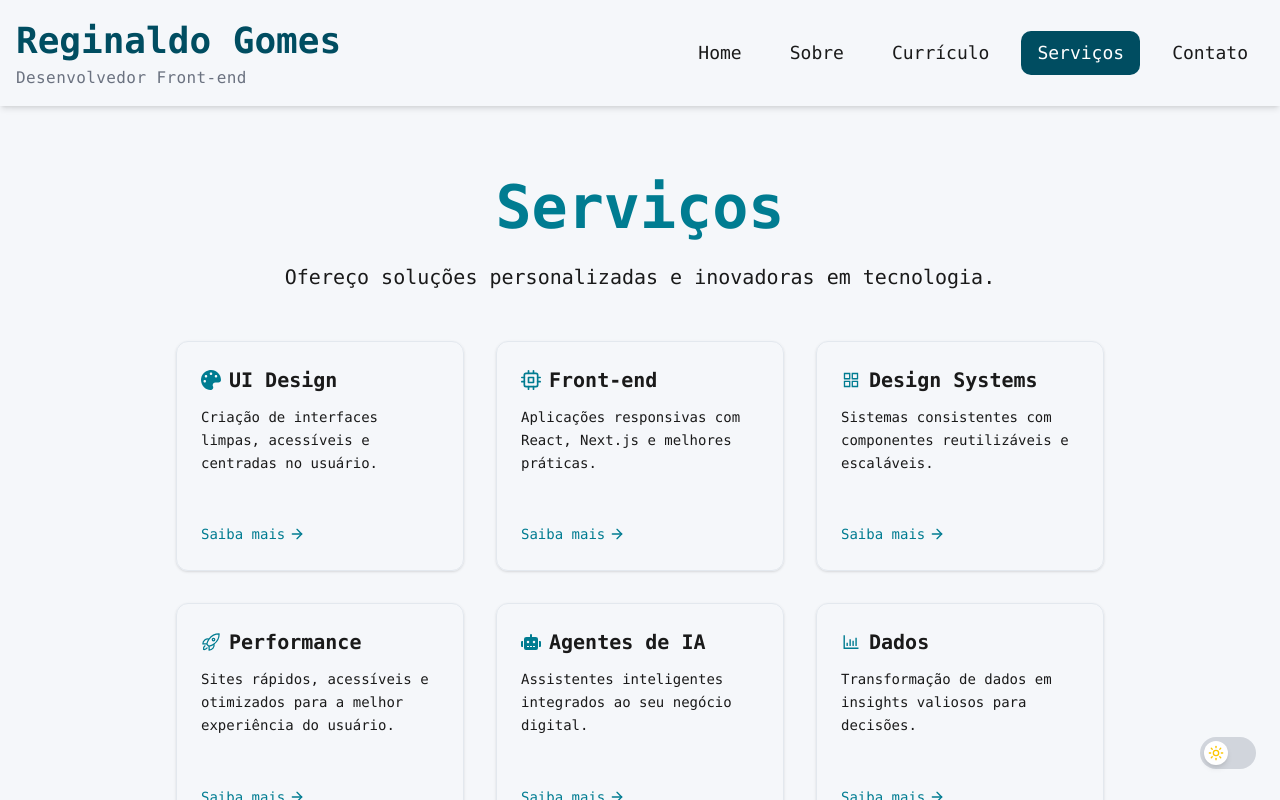
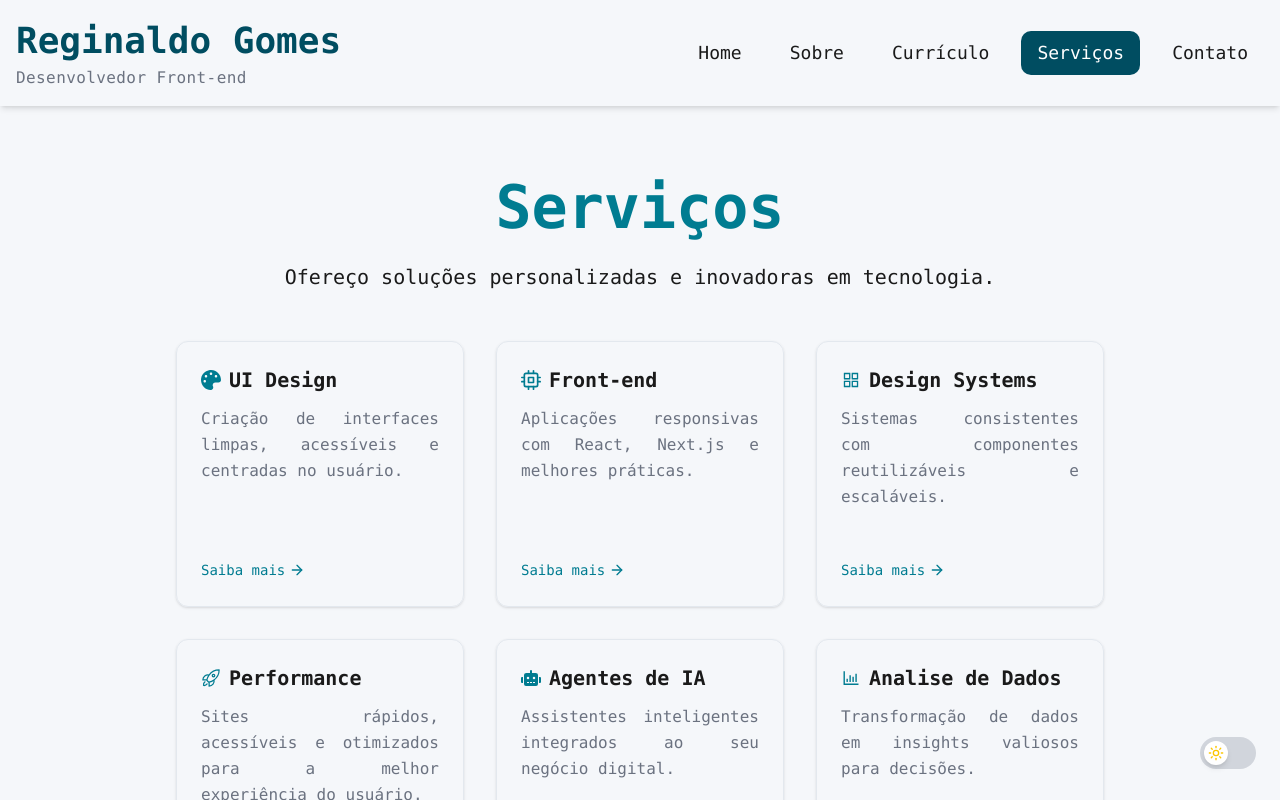
Before and after one commit to reginaldogomes/nextjs-developer-resume, a Next.js app: page /solutions in a window 1280 px wide. Shown: the top 800 px of the page. Built offline with nearby package versions, Linux system fonts and the light colour scheme.

Commit message:
fix: correct service title from 'Dados' to 'Analise de Dados' and improve description styling for better readability

```diff
--- a/src/components/Services.tsx
+++ b/src/components/Services.tsx
@@ -46,7 +46,7 @@ const services = [
   },
   {
     icon: <AiOutlineBarChart className="text-primary w-5 h-5" />,
-    title: 'Dados',
+    title: 'Analise de Dados',
     description: 'Transformação de dados em insights valiosos para decisões.',
     link: '/servicos/analise-dados',
   },
@@ -91,7 +91,7 @@ export default function Services() {
                   {service.icon}
                   {service.title}
                 </h3>
-                <p className="text-sm text-muted-foreground leading-relaxed">
+                <p className="text-muted leading-relaxed whitespace-pre-line text-justify">
                   {service.description}
                 </p>
               </div>
```
